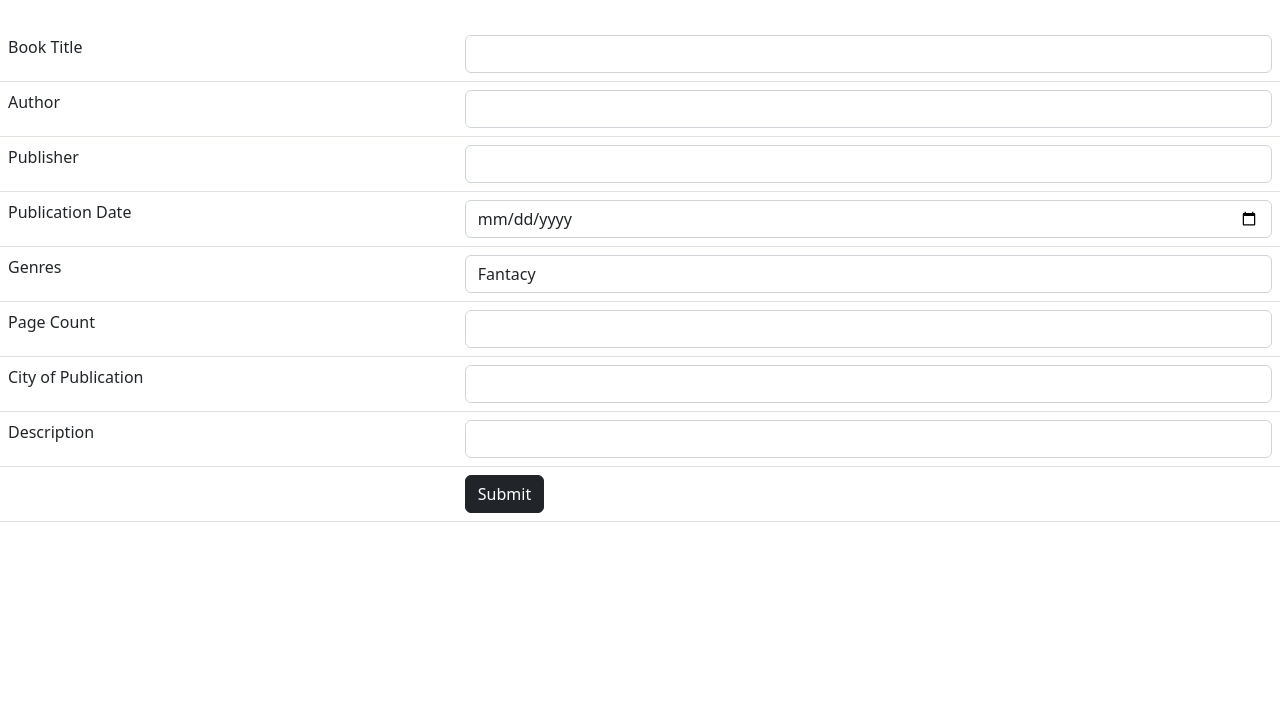
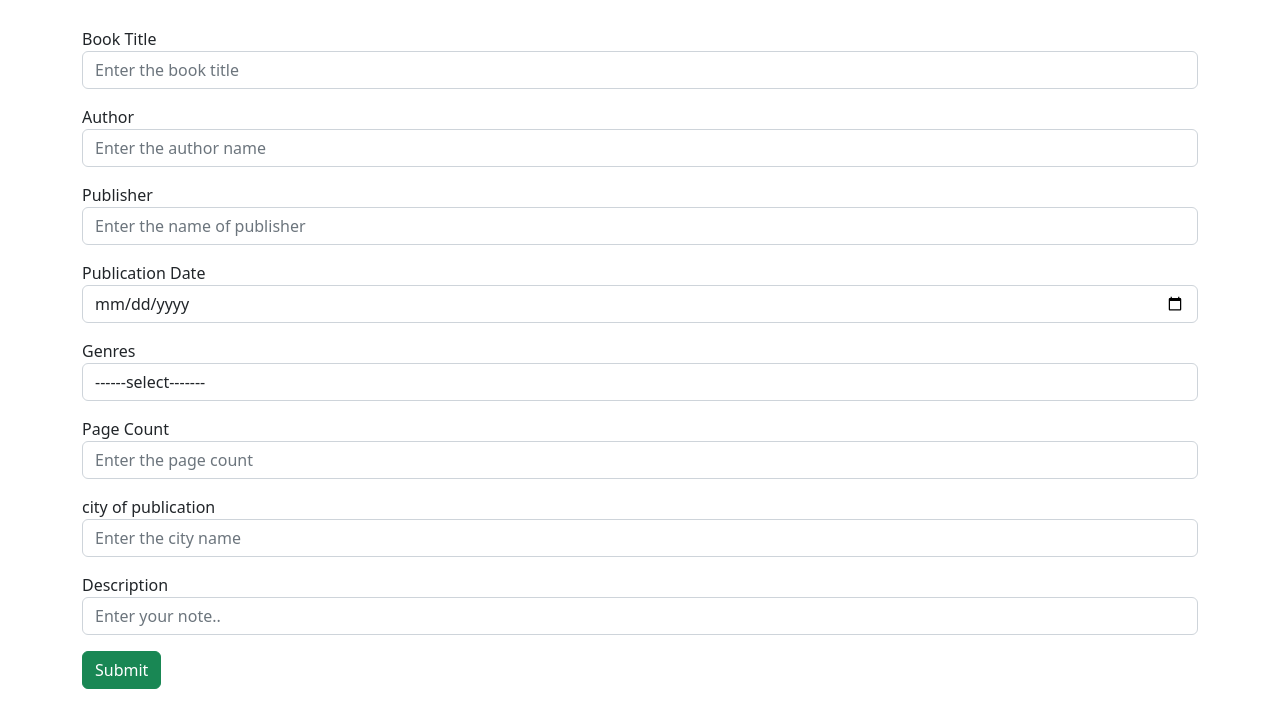
Before and after one commit to AriyaUnni/htmlProgramming, a plain HTML site: page book.html in a window 1280 px wide. Shown: the part 53-780 px from the top of the page. Drawn offline with nearby package versions, Linux system fonts and the light colour scheme.

Commit message:
web page

```diff
--- a/book.html
+++ b/book.html
@@ -14,27 +14,38 @@
     <h1>&nbsp&nbsp&nbsp&nbsp&nbsp&nbsp&nbsp&nbsp&nbsp&nbsp&nbsp&nbsp&nbsp&nbsp&nbsp&nbsp&nbsp&nbsp&nbsp&nbsp&nbsp&nbsp&nbsp&nbsp&nbsp&nbsp&nbsp&nbsp&nbsp&nbsp&nbsp&nbsp&nbsp&nbsp&nbsp&nbsp&nbsp&nbsp&nbsp&nbsp&nbsp&nbsp&nbspBook Recommendation Form</h1>
     <br>
 
-    <table class="table">
-        <tr>
-            <td>Book Title</td>
-            <td> <input type="text" class="form-control"></td>
-        </tr>
-        <tr>
-            <td>Author</td>
-            <td> <input type="text" class="form-control"></td>
-        </tr>
-        <tr>
-            <td>Publisher</td>
-            <td> <input type="text" class="form-control"></td>
-        </tr>
-        <tr>
-            <td>Publication Date</td>
-            <td> <input type="date" name="" id="" class="form-control"></td>
-        </tr>
-        <tr>
-            <td>Genres</td>
-            <td> <select class="form-control" name="" id="">
-                <option value="Fantacy">Fantacy</option>
+    <div class="container">
+        <div class="row">
+            <div class="col col-12 col-sm-12 col-md-12 col-lg-12 col-xl-12 col-xxl-12">
+
+                <div class="row g-3">
+                    <div class="col col-12 col-sm-12 col-md-12 col-lg-12 col-xl-12 xxl-12">
+                        <label for="Book Title">Book Title</label>
+                        <input type="text" class="form-control" placeholder="Enter the book title">
+
+                    </div>
+                    <div class="col col-12 col-sm-12 col-md-12 col-lg-12 col-xl-12 xxl-12">
+                        <label for="Author">Author</label>
+                        <input type="text" class="form-control" placeholder="Enter the author name">
+
+
+                    </div>
+                    <div class="col col-12 col-sm-12 col-md-12 col-lg-12 col-xl-12 xxl-12">
+
+                        <label for="Publisher">Publisher</label>
+                        <input type="text" class="form-control" placeholder="Enter the name of publisher">
+                    </div>
+
+                    <div class="col col-12 col-sm-12 col-md-12 col-lg-12 col-xl-12 xxl-12">
+                        <label for="Publication Date">Publication Date</label>
+                        <input type="date" name="" id="" class="form-control">
+                    </div>
+
+                    <div class="col col-12 col-sm-12 col-md-12 col-lg-12 col-xl-12 xxl-12">
+                        <label for="Genres">Genres</label>
+                        <select name="" id="" class="form-control">
+                            <option value="select">------select-------</option>
+                            <option value="Fantacy">Fantacy</option>
                 <option value="Historical Fiction">Historical Fiction</option>
                 <option value="Science Fiction">Science Fiction</option>
                 <option value="Romance Novel">Romance Novel</option>
@@ -53,25 +64,37 @@
                 <option value="Short story">Short story</option>
                 <option value="Autobiography">Autobiography</option>
                 <option value="Magical Realism">Magical Realism</option>
-            </select></td>
-        </tr>
-        <tr>
-            <td>Page Count</td>
-            <td> <input type="text" class="form-control"></td>
-        </tr>
-        <tr>
-            <td>City of Publication</td>
-            <td> <input type="text" class="form-control"></td>
-        </tr>
-        <tr>
-            <td>Description</td>
-            <td> <input type="text" class="form-control"></td>
-        </tr>
-        <tr>
-            <td></td>
-            <td><button class="btn btn-dark">Submit</button></td>
-        </tr>
-    </table>
+                        </select>
+
+
+                    </div>
+                    <div class="col col-12 col-sm-12 col-md-12 col-lg-12 col-xl-12 xxl-12">
+
+                        <label for="Page Count">Page Count</label>
+                        <input type="text" class="form-control" placeholder="Enter the page count">
+                    </div>
+                    <div class="col col-12 col-sm-12 col-md-12 col-lg-12 col-xl-12 xxl-12">
+                        <label for="city of publication">city of publication</label>
+                        <input type="text" class="form-control" placeholder="Enter the city name">
+                    </div>
+                    <div class="col col-12 col-sm-12 col-md-12 col-lg-12 col-xl-12 xxl-12">
+
+                        <label for="city of publication">Description</label>
+                        <input type="text" class="form-control" placeholder="Enter your note..">
+
+                    </div>
+                    <div class="col col-12 col-sm-12 col-md-12 col-lg-12 col-xl-12 xxl-12">
+
+                        <button class="btn btn-success">Submit</button>
+
+                    </div>
+                </div>
+
+
+            </div>
+        </div>
+    </div>
+
 
     <!-- JavaScript Bundle with Popper -->
 <script src="https://cdn.jsdelivr.net/npm/bootstrap@5.2.1/dist/js/bootstrap.bundle.min.js" integrity="sha384-u1OknCvxWvY5kfmNBILK2hRnQC3Pr17a+RTT6rIHI7NnikvbZlHgTPOOmMi466C8" crossorigin="anonymous"></script>
```
Also changed, not shown: web.html (+1 -0 lines).
